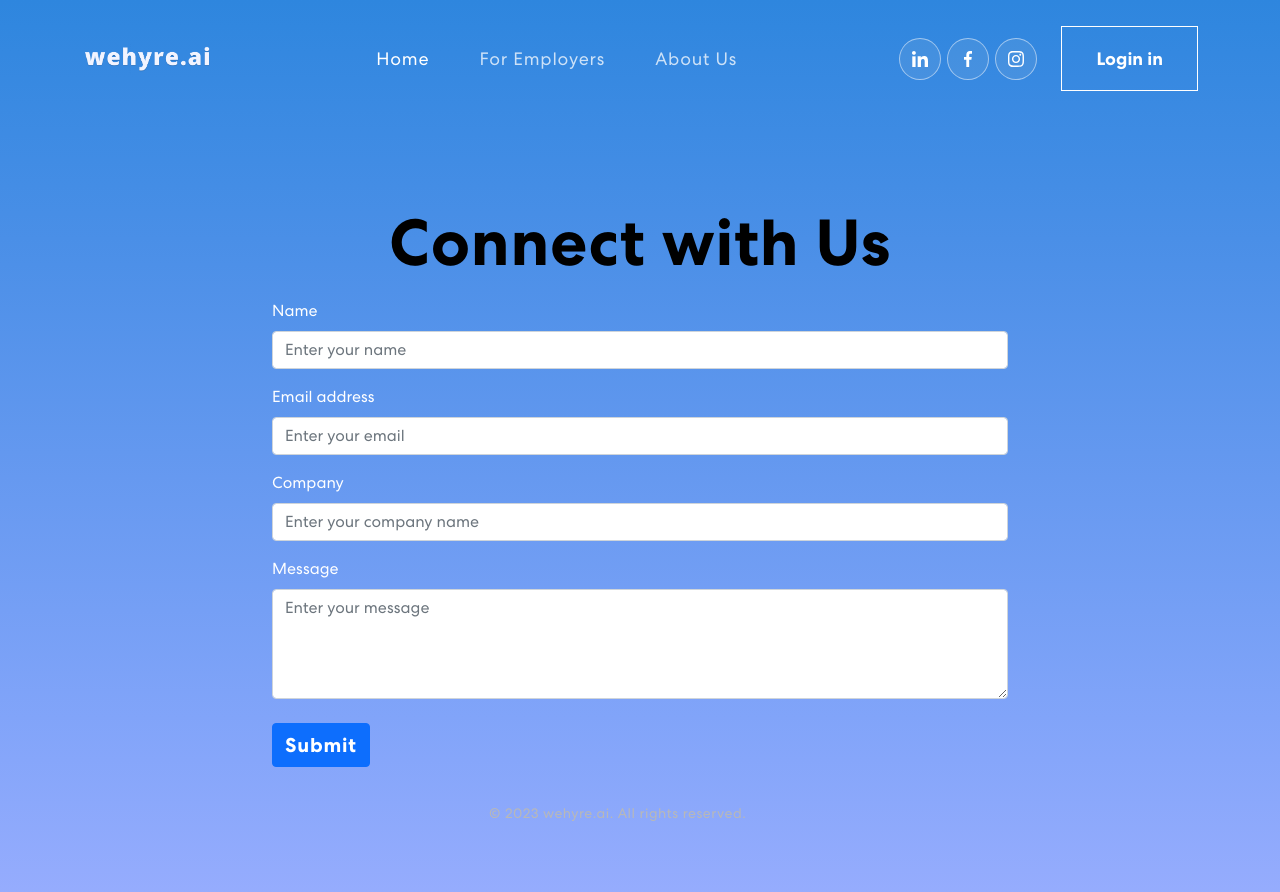
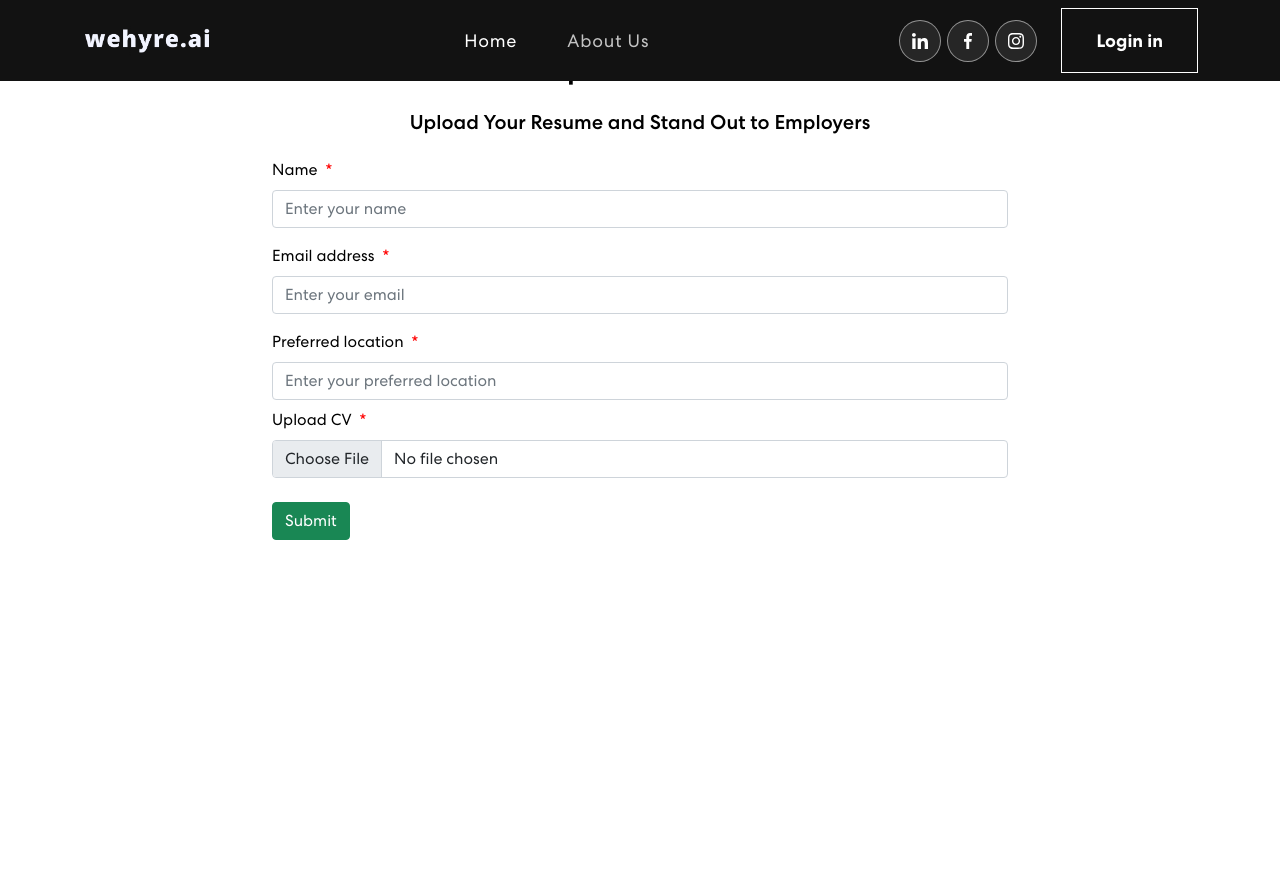
Before and after one commit to prajwal-tomar/wehyre.ai, a React (Create React App) app: page /signupform in a window 1280 px wide. Shown: the top 892 px of the page. After the commit the page ends 800 px from the top, so only its background shows below. Built offline with nearby package versions, Linux system fonts and the light colour scheme; a web font is replaced by a local one.

Commit message:
Implemented candidate form"

```diff
--- a/package.json
+++ b/package.json
@@ -12,6 +12,7 @@
     "bootstrap": "^5.1.3",
     "cors": "^2.8.5",
     "express": "^4.18.1",
+    "googleapis": "^118.0.0",
     "nodemailer": "^6.7.5",
     "postcss": "^8.4.24",
     "postcss-loader": "^7.3.3",
--- a/public/index.html
+++ b/public/index.html
@@ -9,6 +9,8 @@
       name="description"
       content="Web site created using create-react-app"
     />
+    <script src="https://apis.google.com/js/api.js"></script>
+
     <link
       href="https://api.fontshare.com/v2/css?f[]=satoshi@1,900,700,500,300,400&display=swap"
       rel="stylesheet"
--- a/src/App.js
+++ b/src/App.js
@@ -12,6 +12,7 @@ import { Skills } from "./Components/Skills";
 import Footer from "./Components/Footer";
 import HowItWorksSection from "./Components/HowItWorksSection";
 import Testimonials from "./Components/Testimonials";
+
 import "./style.css";
 import "bootstrap/dist/css/bootstrap.min.css";
 
@@ -26,9 +27,11 @@ const App = () => {
             <>
               <Banner />
               <Skills />
-              <CVUpload />
+              {/* <CVUpload /> */}
+              <ContactForm />
               <Testimonials />
               <HowItWorksSection />
+              {/* <AboutUs /> */}
               <Footer />
             </>
           }
--- a/src/Components/AboutUs.js
+++ b/src/Components/AboutUs.js
@@ -1,15 +1,16 @@
 import React from "react";
 import { Container, Row, Col } from "react-bootstrap";
+import Footer from "./Footer";
 
 const AboutUs = () => {
   return (
-    <section className="banner" id="home">
+    <section className="aboutus">
       <Container className="my-0">
-        <h1 className="text-center mb-4">About Us</h1>
+        <h1 className="text-center mb-4 text-white">About Us</h1>
 
         {/* Company Overview */}
         <div className="mb-4">
-          <h4>Company Overview</h4>
+          <h2 className="text-white">Company Overview</h2>
           <p>
             At wehyre.ai, we are dedicated to connecting talented job seekers
             with the right employers. Our mission is to streamline the
@@ -22,7 +23,7 @@ const AboutUs = () => {
 
         {/* Team and Expertise */}
         <div className="mb-4">
-          <h4>Team and Expertise</h4>
+          <h2 className="text-white">Team and Expertise</h2>
           <p>
             Our team at wehyre.ai consists of industry experts with extensive
             experience in AI-powered recruitment and talent acquisition. We have
@@ -36,7 +37,7 @@ const AboutUs = () => {
 
         {/* Contact Information */}
         <div>
-          <h4>Contact Information</h4>
+          <h2 className="text-white">Contact Information</h2>
           <Row className="mb-3">
             <Col>Email:</Col>
             <Col>
@@ -57,6 +58,25 @@ const AboutUs = () => {
           </Row>
         </div>
       </Container>
+      <footer className="footer mt-auto py-3">
+        <Container>
+          <Row>
+            <Col className="text-center">
+              <p>&copy; 2023 wehyre.ai. All rights reserved.</p>
+            </Col>
+          </Row>
+        </Container>
+
+        <style jsx>{`
+          .footer {
+            position: fixed;
+            left: 0;
+            bottom: 0;
+            width: 100%;
+            background-color: black;
+          }
+        `}</style>
+      </footer>
     </section>
   );
 };
--- a/src/Components/Banner.js
+++ b/src/Components/Banner.js
@@ -10,9 +10,11 @@ const Banner = () => {
           <Col xs={12} md={6} xl={7}>
             <div className="animate__animated animate__fadeIn">
               <span className="tagline">
-                Unlock Your Potential. Connect with Your Dream Job.
+                Unlock Your Potential: Find Your Dream Job Today!
               </span>
-              <h1 className="text-white">Connecting Talented Job Seekers with the Right Employers</h1>
+              <h1 className="text-white">
+                Connecting Talented Job Seekers with the Right Employers
+              </h1>
               <p>
                 Welcome to wehyre.ai - your gateway to finding the perfect job
                 opportunity. <br /> Find your dream job today!
@@ -29,6 +31,15 @@ const Banner = () => {
           </Col>
         </Row>
       </Container>
+      {/* <style>
+        {`
+        @media (max-width: 576px) {
+          h1 {
+            font-size: 10px;
+          }
+        }
+        `}
+      </style> */}
     </section>
   );
 };
--- a/src/Components/ContactForm.js
+++ b/src/Components/ContactForm.js
@@ -1,49 +1,162 @@
-import React from "react";
-import { Container, Row, Col, Form, Button } from "react-bootstrap";
-import Footer from "./Footer";
+import React, { useState } from "react";
+import { Container, Row, Col, Form, Button, Alert } from "react-bootstrap";
+import ProgressBar from "react-bootstrap/ProgressBar";
 
 const ContactForm = () => {
+  const [resumeFile, setResumeFile] = useState(null);
+  const [showUploadingAlert, setShowUploadingAlert] = useState(false);
+  const [showSuccessAlert, setShowSuccessAlert] = useState(false);
+  const [showErrorAlert, setShowErrorAlert] = useState(false);
+
+  const handleFileChange = (event) => {
+    setResumeFile(event.target.files[0]);
+  };
+
+  const handleSubmit = async (event) => {
+    event.preventDefault();
+
+    const form = event.target;
+    const formData = new FormData(form);
+    const name = form.elements["formName"].value;
+    const email = form.elements["formEmail"].value;
+    const location = form.elements["formCompany"].value;
+
+    formData.append("name", name);
+    formData.append("email", email);
+    formData.append("location", location);
+    formData.append("resume", resumeFile);
+
+    try {
+      console.log("Uploading...");
+      setShowUploadingAlert(true);
+
+      const response = await fetch("http://127.0.0.1:5000/add_entry", {
+        method: "POST",
+        body: formData,
+      });
+
+      if (response.ok) {
+        const data = await response.json();
+        console.log("Form submission successful", data);
+        form.reset();
+        setShowUploadingAlert(false);
+        setResumeFile(null);
+        setShowSuccessAlert(true);
+        setShowErrorAlert(false);
+      } else {
+        console.log("Form submission failed");
+        setShowUploadingAlert(false);
+        setShowSuccessAlert(false);
+        setShowErrorAlert(true);
+      }
+    } catch (error) {
+      console.log("Error occurred while submitting the form", error);
+      setShowUploadingAlert(false);
+      setShowSuccessAlert(false);
+      setShowErrorAlert(true);
+    }
+  };
+
   return (
     <>
-      <section className="banner" id="home">
+      <section className="cvupload py-5" id="cvupload">
         <Container>
           <Row className="justify-content-center">
             <Col md={8}>
-              <h1 className="text-center mb-4">Connect with Us</h1>
-              <Form>
+              <h2 className="text-center mb-4">
+                Take the First Step towards Your Dream Job
+              </h2>
+              <h5 className="text-center mb-4">
+                Upload Your Resume and Stand Out to Employers
+              </h5>
+              {showSuccessAlert && (
+                <Alert
+                  variant="success"
+                  onClose={() => setShowSuccessAlert(false)}
+                  dismissible
+                >
+                  Form submitted successfully!
+                </Alert>
+              )}
+              {showErrorAlert && (
+                <Alert
+                  variant="danger"
+                  onClose={() => setShowErrorAlert(false)}
+                  dismissible
+                >
+                  Form submission failed! Please try again.
+                </Alert>
+              )}
+              {showUploadingAlert && (
+                <Alert
+                  variant="primary"
+                  onClose={() => setShowUploadingAlert(false)}
+                  dismissible
+                >
+                  Uploading your details to the cloud...
+                </Alert>
+              )}
+              <Form onSubmit={handleSubmit}>
                 <Form.Group controlId="formName">
-                  <Form.Label>Name</Form.Label>
-                  <Form.Control type="text" placeholder="Enter your name" />
+                  <Form.Label>
+                    Name <span className="required-field">*</span>
+                  </Form.Label>
+                  <Form.Control
+                    type="text"
+                    placeholder="Enter your name"
+                    required
+                  />
                 </Form.Group>
                 <Form.Group className="my-3" controlId="formEmail">
-                  <Form.Label>Email address</Form.Label>
-                  <Form.Control type="email" placeholder="Enter your email" />
+                  <Form.Label>
+                    Email address <span className="required-field">*</span>
+                  </Form.Label>
+                  <Form.Control
+                    type="email"
+                    placeholder="Enter your email"
+                    pattern="[a-zA-Z0-9._%+-]+@[a-zA-Z0-9.-]+\.[a-zA-Z]{2,}"
+                    required
+                  />
                 </Form.Group>
                 <Form.Group controlId="formCompany">
-                  <Form.Label>Company</Form.Label>
+                  <Form.Label>
+                    Preferred location <span className="required-field">*</span>
+                  </Form.Label>
                   <Form.Control
                     type="text"
-                    placeholder="Enter your company name"
+                    placeholder="Enter your preferred location"
+                    required
                   />
                 </Form.Group>
-                <Form.Group className="mt-3" controlId="formMessage">
-                  <Form.Label>Message</Form.Label>
+                <Form.Group controlId="resumeUpload" className="mt-2">
+                  <Form.Label>
+                    Upload CV <span className="required-field">*</span>
+                  </Form.Label>
                   <Form.Control
-                    as="textarea"
-                    rows={4}
-                    placeholder="Enter your message"
+                    type="file"
+                    label="Choose File"
+                    onChange={handleFileChange}
+                    accept=".pdf,.doc,.docx"
+                    required
                   />
                 </Form.Group>
-                <Button variant="primary" className="mt-4" type="submit">
-                  Submit
-                </Button>
+                {!showUploadingAlert ? (
+                  <Button variant="success" className="mt-4" type="submit">
+                    Submit
+                  </Button>
+                ) : (
+                  <ProgressBar
+                    className="my-2"
+                    label={"Uploading..."}
+                    animated
+                    now={100}
+                  />
+                )}
               </Form>
             </Col>
           </Row>
         </Container>
-        <Footer />
       </section>
-
     </>
   );
 };
--- a/src/Components/NavBar.js
+++ b/src/Components/NavBar.js
@@ -32,7 +32,8 @@ const NavBar = () => {
   };
 
   return (
-    <Navbar expand="md" className={scrolled ? "scrolled" : ""}>
+    <Navbar expand="md" className="scrolled">
+      {/* className={scrolled ? "scrolled" : ""} */}
       <Container>
         <Navbar.Brand href="/" style={{ width: "130px" }}>
           <img src={logo} alt="Logo" />
@@ -51,7 +52,7 @@ const NavBar = () => {
             >
               Home
             </Nav.Link>
-            <Nav.Link
+            {/* <Nav.Link
               href="/employers-home"
               className={` 'mx-0' ${
                 activeLink === "skills" ? "active navbar-link" : "navbar-link"
@@ -59,7 +60,7 @@ const NavBar = () => {
               onClick={() => onUpdateActiveLink("foremployers")}
             >
               For Employers
-            </Nav.Link>
+            </Nav.Link> */}
             <Nav.Link
               href="/about-us"
               className={
--- a/src/style.css
+++ b/src/style.css
@@ -1,17 +1,17 @@
 /************ Custom Font ************/
 @font-face {
   font-family: Centra;
-	src: url('./assets/font/CentraNo2-Bold.ttf');
+  src: url("./assets/font/CentraNo2-Bold.ttf");
   font-weight: 700;
 }
 @font-face {
   font-family: Centra;
-	src: url('./assets/font/CentraNo2-Medium.ttf');
+  src: url("./assets/font/CentraNo2-Medium.ttf");
   font-weight: 500;
 }
 @font-face {
   font-family: Centra;
-	src: url('./assets/font/CentraNo2-Book.ttf');
+  src: url("./assets/font/CentraNo2-Book.ttf");
   font-weight: 400;
 }
 
@@ -25,25 +25,35 @@
 html {
   scroll-behavior: smooth;
   scroll-padding-top: 75px;
+  overflow-x: hidden;
 }
 
 body {
   font-weight: 400;
   overflow-x: hidden;
   position: relative;
-  background-color: #121212 !important;
+  background: white !important;
   color: #fff !important;
-  font-family: 'Centra', sans-serif !important;
+  font-family: "Centra", sans-serif !important;
 }
 
-h1, h2, h3, h4, h5, h6 {
+h1,
+h2,
+h3,
+h4,
+h5,
+h6 {
   margin: 0;
   padding: 0;
   line-height: normal;
   color: black;
 }
 
-p, a, li, button, ul {
+p,
+a,
+li,
+button,
+ul {
   margin: 0;
   padding: 0;
   line-height: normal;
@@ -64,11 +74,13 @@ button {
   background-color: transparent;
 }
 
-input:focus, textarea:focus, select:focus {
+input:focus,
+textarea:focus,
+select:focus {
   outline: none;
 }
 
-@media (min-width:1700px) {
+@media (min-width: 1700px) {
   main .container {
     max-width: 100%;
     padding: 0 150px;
@@ -89,7 +101,7 @@ nav.navbar {
   width: 100%;
   top: 0;
   z-index: 9999;
-  transition:  0.32s ease-in-out;
+  transition: 0.32s ease-in-out;
 }
 nav.navbar.scrolled {
   padding: 0px 0;
@@ -149,7 +161,8 @@ span.navbar-text {
   transition: 0.3s ease-in-out;
 }
 .social-icon a:hover img {
-	filter: brightness(0) saturate(100%) invert(0%) sepia(7%) saturate(98%) hue-rotate(346deg) brightness(95%) contrast(86%);
+  filter: brightness(0) saturate(100%) invert(0%) sepia(7%) saturate(98%)
+    hue-rotate(346deg) brightness(95%) contrast(86%);
 }
 .navbar-text button {
   font-weight: 700;
@@ -210,7 +223,7 @@ nav.navbar .navbar-toggler-icon:before {
   background-color: #fff;
   top: 0;
   left: 0;
-	content: '';
+  content: "";
   z-index: 2;
   transition: all 300ms linear;
 }
@@ -256,14 +269,56 @@ nav.navbar .navbar-toggler[aria-expanded="true"] .navbar-toggler-icon {
   width: 96%;
 }
 
+.form-label {
+  color: black;
+}
+
+.required-field {
+  color: red;
+  margin-left: 4px;
+}
+
 .banner {
   margin-top: 0;
-  padding: 210px 0 100px 0;
-  background: linear-gradient(to bottom, #2e86de, #4a8fe7, #6699f0, #81a4f9, #9dafff);
+  padding: 150px 0 100px 0;
+  background: linear-gradient(
+    to bottom,
+    #2e86de,
+    #4a8fe7,
+    #6699f0,
+    #81a4f9,
+    #9dafff
+  );
   background-position: top center;
   background-size: cover;
   background-repeat: no-repeat;
 }
+
+.aboutus {
+  margin-top: 0;
+  padding: 210px 0 100px 0;
+  background: linear-gradient(
+    to bottom,
+    #2e86de,
+    #4a8fe7,
+    #6699f0,
+    #81a4f9,
+    #9dafff
+  );
+  background-position: top center;
+  background-size: cover;
+  background-repeat: no-repeat;
+  min-height: 100vh;
+}
+
+.aboutus a {
+  margin: 0;
+  padding: 0;
+  line-height: normal;
+  text-decoration: none;
+  color: white;
+}
+
 .banner .tagline {
   font-weight: 700;
   letter-spacing: 0.8px;
@@ -329,7 +384,14 @@ nav.navbar .navbar-toggler[aria-expanded="true"] .navbar-toggler-icon {
 .skill {
   padding: 0 0 50px 0;
   position: relative;
-  background: linear-gradient(to top, #2e86de, #4a8fe7, #6699f0, #81a4f9, #9dafff);
+  background: linear-gradient(
+    to top,
+    #2e86de,
+    #4a8fe7,
+    #6699f0,
+    #81a4f9,
+    #9dafff
+  );
 }
 .skill-bx {
   /* background: #151515; */
@@ -379,7 +441,7 @@ nav.navbar .navbar-toggler[aria-expanded="true"] .navbar-toggler-icon {
   text-align: center;
 }
 .project p {
-  color: #B8B8B8;
+  color: #b8b8b8;
   font-size: 18px;
   letter-spacing: 0.8px;
   line-height: 1.5em;
@@ -416,7 +478,7 @@ nav.navbar .navbar-toggler[aria-expanded="true"] .navbar-toggler-icon {
   position: absolute;
   width: 0;
   height: 100%;
-    background: linear-gradient(90.21deg, #AA367C -5.91%, #4A2FBD 111.58%);
+  background: linear-gradient(90.21deg, #aa367c -5.91%, #4a2fbd 111.58%);
   top: 0;
   left: 0;
   z-index: -1;
@@ -448,7 +510,7 @@ nav.navbar .navbar-toggler[aria-expanded="true"] .navbar-toggler-icon {
 }
 .proj-imgbx::before {
   content: "";
-  background: linear-gradient(90.21deg, #AA367C -5.91%, #4A2FBD 111.58%);
+  background: linear-gradient(90.21deg, #aa367c -5.91%, #4a2fbd 111.58%);
   opacity: 0.85;
   position: absolute;
   width: 100%;
@@ -495,7 +557,7 @@ nav.navbar .navbar-toggler[aria-expanded="true"] .navbar-toggler-icon {
 
 /************ Projects Css ************/
 .contact {
-  background: linear-gradient(90.21deg, #AA367C -5.91%, #4A2FBD 111.58%);
+  background: linear-gradient(90.21deg, #aa367c -5.91%, #4a2fbd 111.58%);
   padding: 60px 0 200px 0;
 }
 .contact img {
@@ -506,7 +568,8 @@ nav.navbar .navbar-toggler[aria-expanded="true"] .navbar-toggler-icon {
   font-weight: 700;
   margin-bottom: 30px;
 }
-.contact form input, .contact form textarea {
+.contact form input,
+.contact form textarea {
   width: 100%;
   background: rgba(255, 255, 255, 0.1);
   border: 1px solid rgba(255, 255, 255, 0.5);
@@ -519,16 +582,19 @@ nav.navbar .navbar-toggler[aria-expanded="true"] .navbar-toggler-icon {
   letter-spacing: 0.8px;
   transition: 0.3s ease-in-out;
 }
-.contact form input:focus, .contact form textarea:focus {
+.contact form input:focus,
+.contact form textarea:focus {
   background: rgba(255, 255, 255, 1);
   color: #121212;
 }
-.contact form input::placeholder, .contact form textarea::placeholder {
+.contact form input::placeholder,
+.contact form textarea::placeholder {
   font-size: 16px;
   font-weight: 400;
   color: #fff;
 }
-.contact form input:focus::placeholder, .contact form textarea:focus::placeholder {
+.contact form input:focus::placeholder,
+.contact form textarea:focus::placeholder {
   color: #121212;
   opacity: 0.8;
 }
@@ -568,13 +634,13 @@ nav.navbar .navbar-toggler[aria-expanded="true"] .navbar-toggler-icon {
 /************ Footer Css ************/
 .footer {
   padding: 0 0 50px 0;
-  /* background-image: url('./assets/img/footer-bg.png'); */
   background-position: center center;
   background-size: cover;
   background-repeat: no-repeat;
+  background-color: black;
 }
 .newsletter-bx {
-  background: #FFFFFF;
+  background: #ffffff;
   border-radius: 55px;
   color: #121212;
   padding: 85px 125px;
@@ -597,7 +663,7 @@ nav.navbar .navbar-toggler[aria-expanded="true"] .navbar-toggler-icon {
 }
 .new-email-bx::before {
   content: "";
-  background: linear-gradient(90.21deg, #AA367C -5.91%, #4A2FBD 111.58%);
+  background: linear-gradient(90.21deg, #aa367c -5.91%, #4a2fbd 111.58%);
   border-radius: 20px;
   position: absolute;
   z-index: -1;
@@ -626,7 +692,7 @@ nav.navbar .navbar-toggler[aria-expanded="true"] .navbar-toggler-icon {
   padding: 0 15px;
 }
 .new-email-bx button {
-  background: linear-gradient(90.21deg, #AA367C -5.91%, #4A2FBD 111.58%);
+  background: linear-gradient(90.21deg, #aa367c -5.91%, #4a2fbd 111.58%);
   padding: 20px 65px;
   color: #fff;
   font-weight: 500;
@@ -639,7 +705,7 @@ nav.navbar .navbar-toggler[aria-expanded="true"] .navbar-toggler-icon {
 .footer p {
   font-weight: 400;
   font-size: 14px;
-  color: #B8B8B8;
+  color: #b8b8b8;
   letter-spacing: 0.5px;
   margin-top: 20px;
 }
```
Also changed, not shown: src/Components/HowItWorksSection.js (+29 -8 lines), src/Components/CVUpload.js (line endings or trailing spaces), 1 other file (tests, documents, lock files or other folders). Lines whose indentation alone changed are shown as unchanged.
